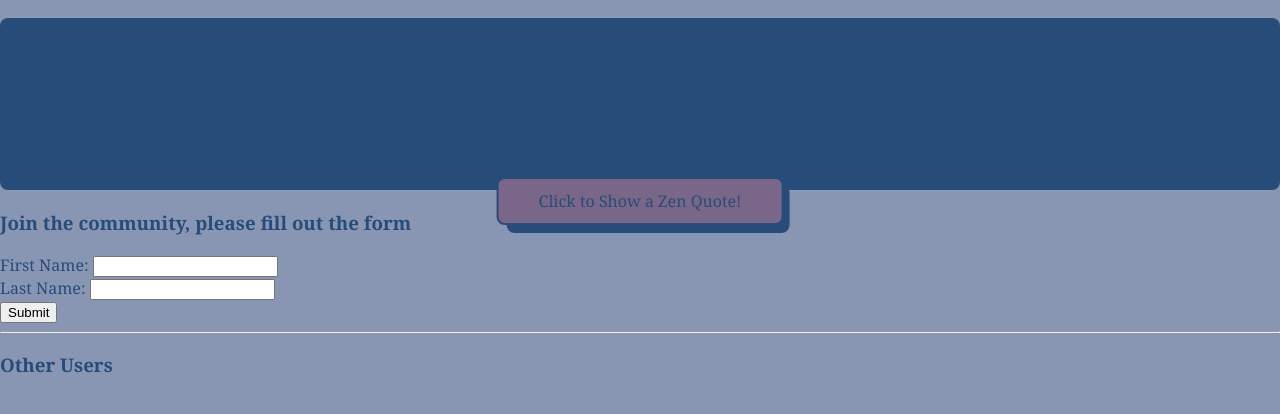
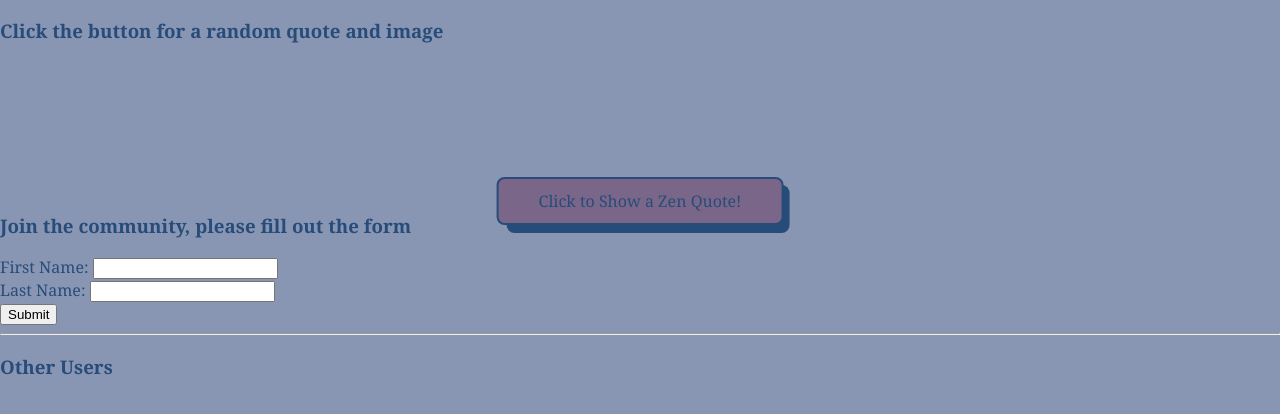
Before and after one commit to llwar/INST377-Group27Project, a website: page public/index.html in a window 1280 px wide. Shown: the part 210-624 px from the top of the page. Drawn offline with Linux system fonts and the light colour scheme; no server answers.

Commit message:
made changes to readme

```diff
--- a/public/home.js
+++ b/public/home.js
@@ -96,6 +96,7 @@ async function addUser() {
             "Content-type": "application/json"
         }
     })
+
     await getUsers();
 }
 
--- a/public/index.html
+++ b/public/index.html
@@ -24,6 +24,7 @@
     <!-- Homepage Content -->
     <h1>Index</h1>
     <h1>U n i v e r s i t y .  Q u o t e s</h1>
+    <h3>Click the button for a random quote and image</h3>
     <div class="quote-box">
         <div id="quote-container">
 
--- a/public/stylePage.CSS
+++ b/public/stylePage.CSS
@@ -96,10 +96,3 @@ h1 {
         padding: 0 40px;
     }
 }
-
-.quote-box {
-    background-color: #274c79;
-    border-radius: 8px;
-    padding: 20px;
-    margin: 20px 0;
-}
```
Also changed, not shown: README.md.
